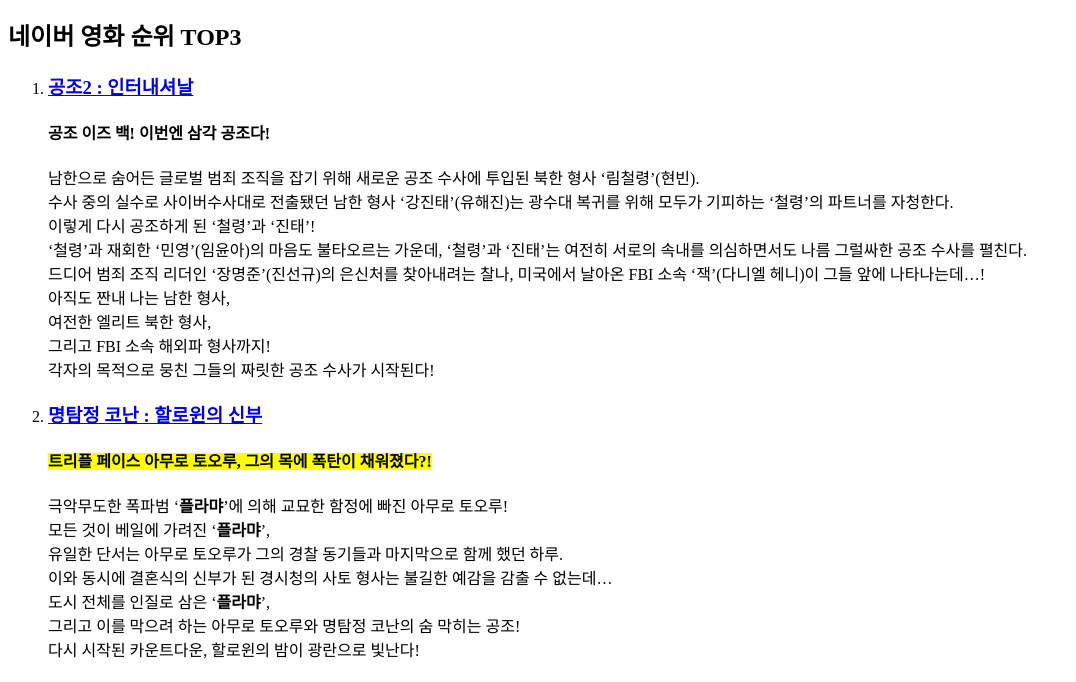
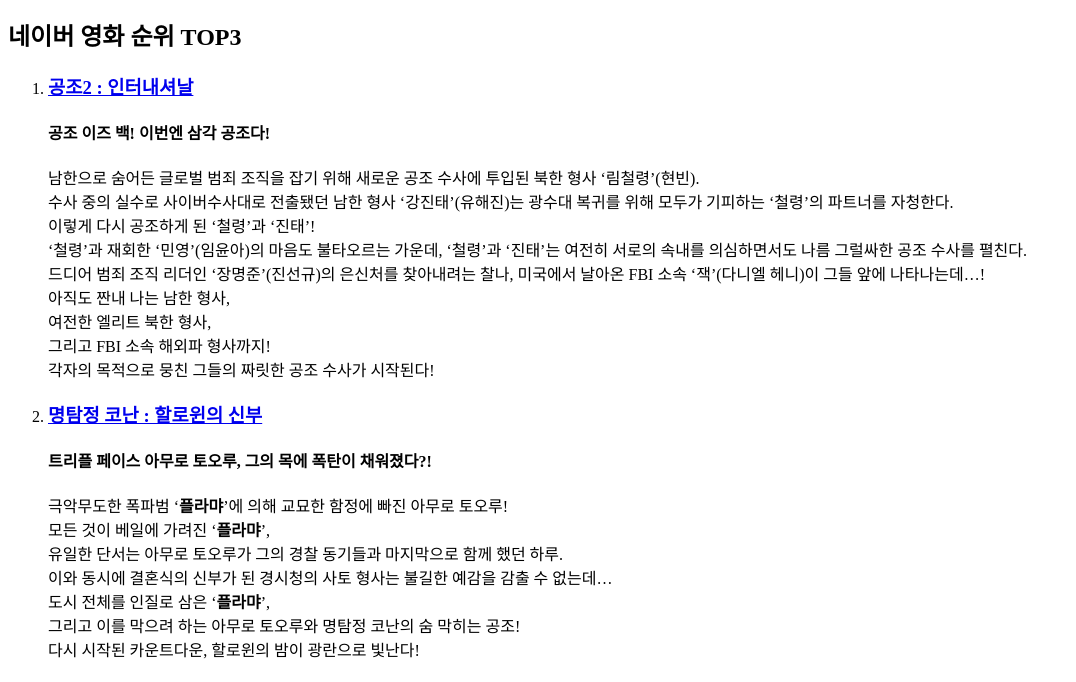
Before and after one commit to LJaeeun/anchor_EX, a plain HTML site: page anchorEx.html in a window 1280 px wide. Shown: the part 116-798 px from the top of the page, without its empty margins (0-1076 px from the left). Drawn offline with Linux system fonts and the light colour scheme.

Commit message:
메인 페이지 수정

```diff
--- a/anchorEx.html
+++ b/anchorEx.html
@@ -38,7 +38,7 @@
             <li>
                 <h3><a href="https://movie.naver.com/movie/bi/mi/basic.naver?code=217719" target="_blank">명탐정 코난 : 할로윈의 신부</a></h3>
 
-                <h4><mark>트리플 페이스 아무로 토오루, 그의 목에 폭탄이 채워졌다?!</mark></h4>
+                <h4><strong>트리플 페이스 아무로 토오루, 그의 목에 폭탄이 채워졌다?!</strong></h4>
                 <p>
                     극악무도한 폭파범 ‘<strong>플라먀</strong>’에 의해 교묘한 함정에 빠진 아무로 토오루! <br>
                      모든 것이 베일에 가려진 ‘<strong>플라먀</strong>’, <br>
```
